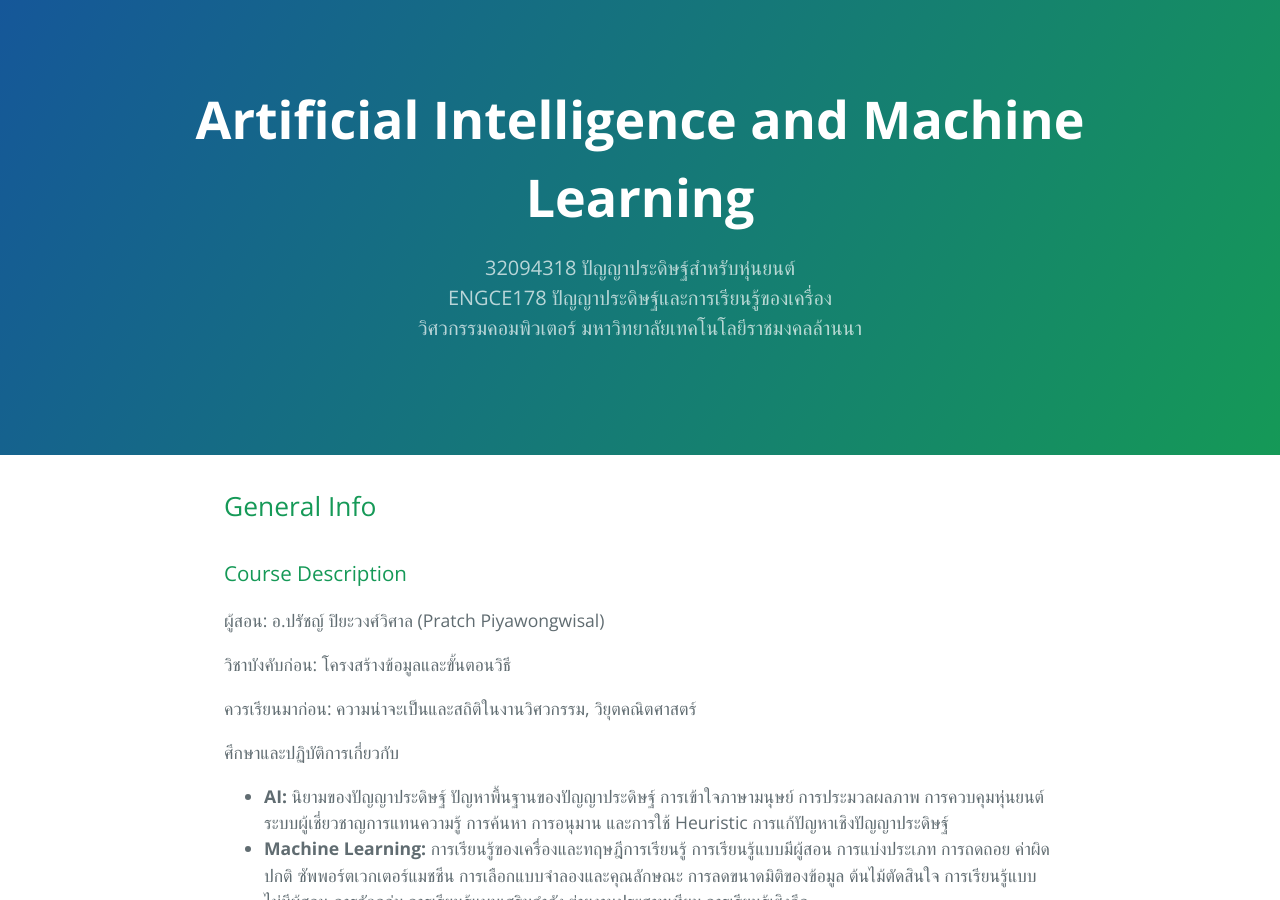
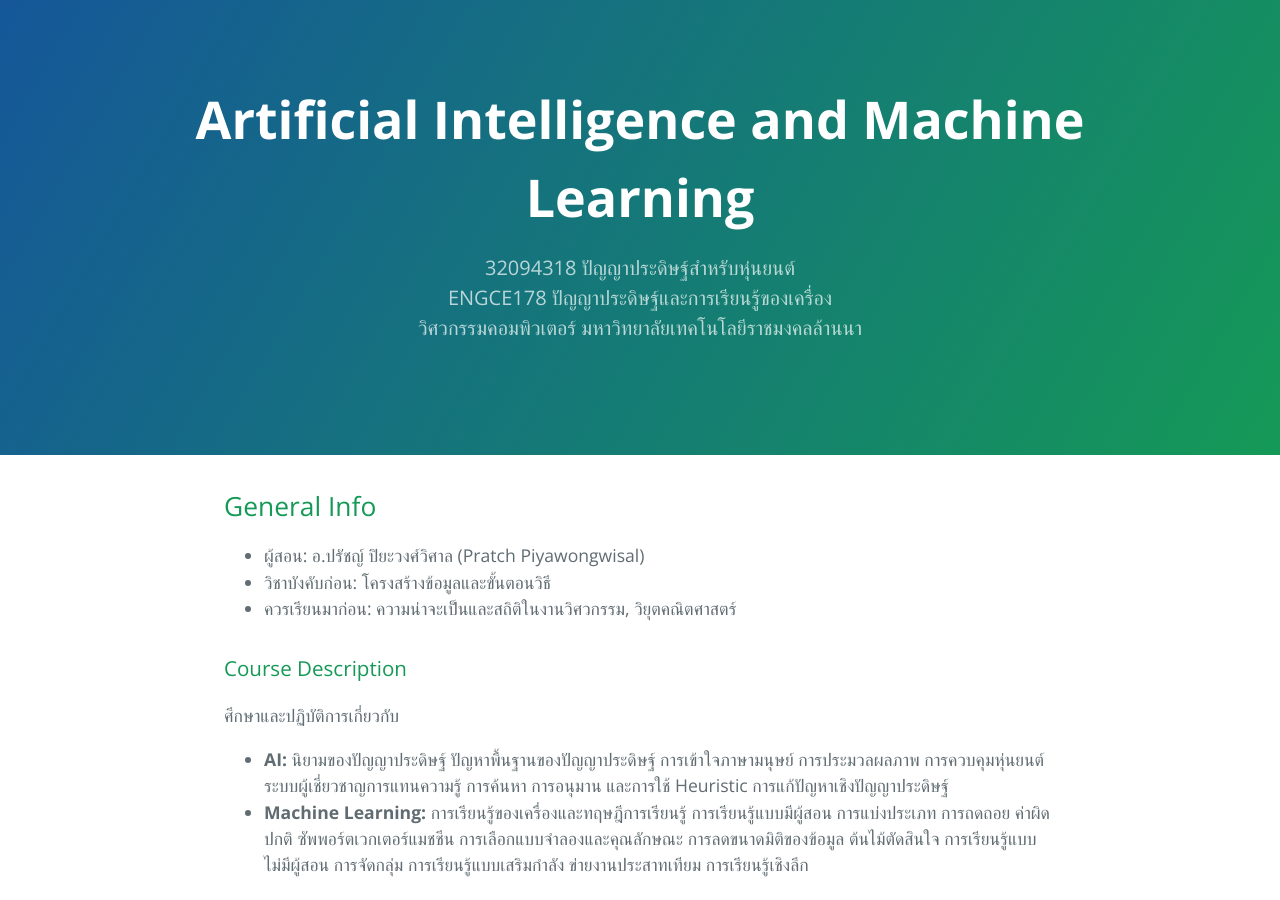
Before and after one commit to pratch/ml_course, a Jekyll site: the page built from index.md, in a window 1280 px wide and 900 px high. Built offline with Jekyll 4.4.1, drawn with Linux system fonts in a browser that asks for light colours.

```diff
--- a/index.md
+++ b/index.md
@@ -16,13 +16,11 @@ layout: default
 
 ## General Info
 
+- ผู้สอน: อ.ปรัชญ์ ปิยะวงศ์วิศาล (Pratch Piyawongwisal)
+- วิชาบังคับก่อน: โครงสร้างข้อมูลและขั้นตอนวิธี
+- ควรเรียนมาก่อน: ความน่าจะเป็นและสถิติในงานวิศวกรรม, วิยุตคณิตศาสตร์
+
 ### Course Description
-
-ผู้สอน: อ.ปรัชญ์ ปิยะวงศ์วิศาล (Pratch Piyawongwisal)
-
-วิชาบังคับก่อน: โครงสร้างข้อมูลและขั้นตอนวิธี
-
-ควรเรียนมาก่อน: ความน่าจะเป็นและสถิติในงานวิศวกรรม, วิยุตคณิตศาสตร์
 
 ศึกษาและปฏิบัติการเกี่ยวกับ
 - **AI:** นิยามของปัญญาประดิษฐ์ ปัญหาพื้นฐานของปัญญาประดิษฐ์ การเข้าใจภาษามนุษย์ การประมวลผลภาพ การควบคุมหุ่นยนต์ ระบบผู้เชี่ยวชาญการแทนความรู้ การค้นหา การอนุมาน และการใช้ Heuristic การแก้ปัญหาเชิงปัญญาประดิษฐ์
```
